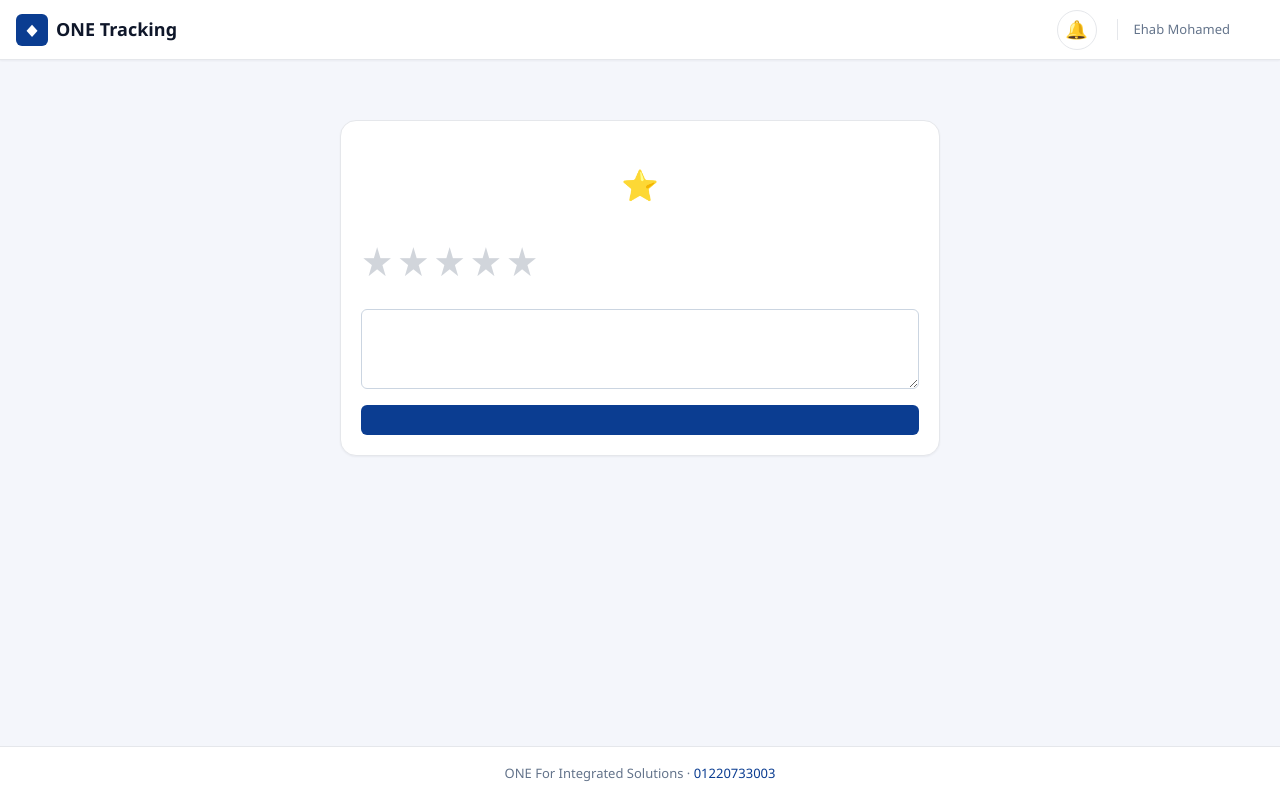
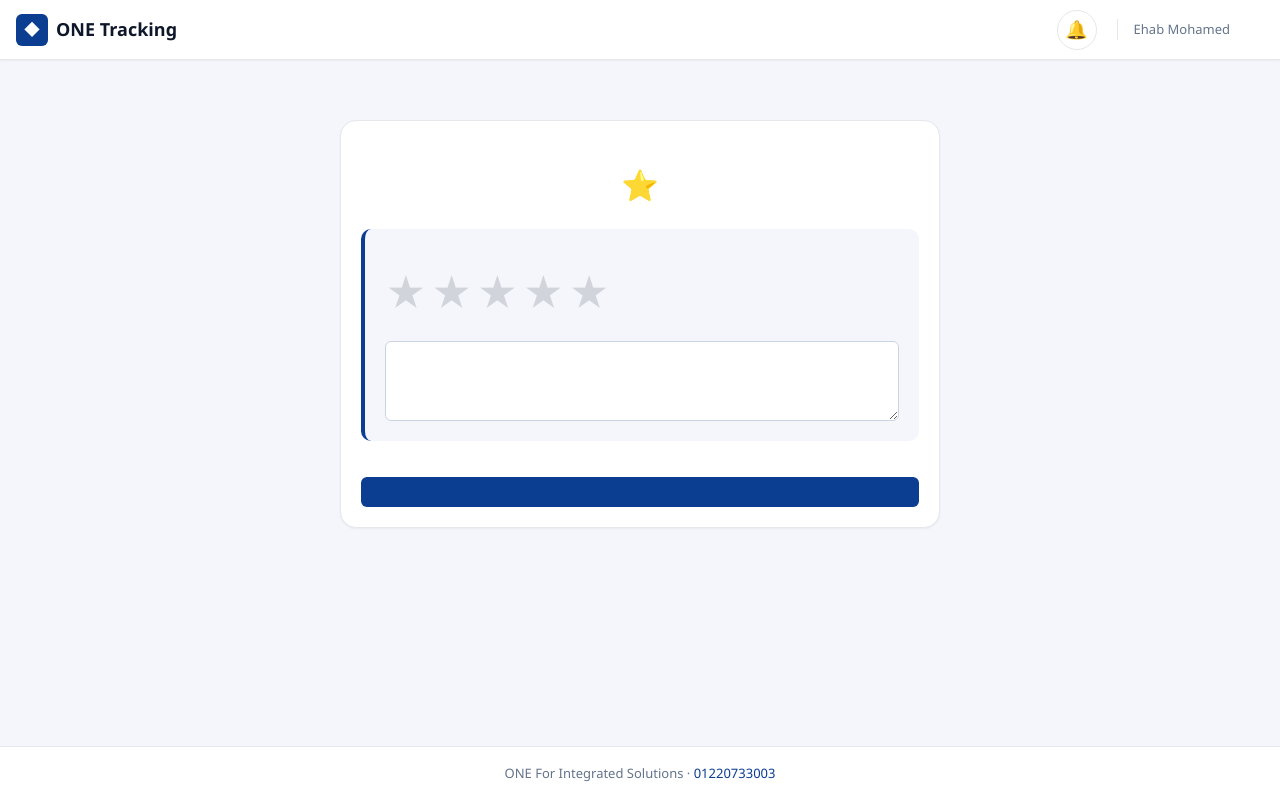
Before and after one commit to oneit11/one-tracking, a Flask app: template patch3/templates/portal/rating/form.html in a window 1280 px wide. Run offline with Flask 3, Linux system fonts and the light colour scheme; the template is opened without the code that fills it, so the values that code supplies are empty; a user stored in the database is signed in; parts of the project's set-up code (start-up, migrations or seed data) failed here and were passed over.

Commit message:
Add LTR support and styling for language toggle

```diff
--- a/static/css/main.css
+++ b/static/css/main.css
@@ -818,3 +818,40 @@ a:hover { color: var(--primary-hover); }
     color: #fbbf24;
     font-size: 20px;
 }
+
+/* ========== LTR support (English) ========== */
+html[dir="ltr"] body {
+    font-family: 'Segoe UI', -apple-system, BlinkMacSystemFont, sans-serif;
+}
+html[dir="ltr"] .nav-user-name,
+html[dir="ltr"] .brand-text {
+    /* keep original */
+}
+
+.lang-toggle {
+    background: rgba(255, 255, 255, 0.1);
+    padding: 6px 10px;
+    border-radius: 6px;
+    text-decoration: none;
+    color: inherit;
+    font-size: 13px;
+    font-weight: 600;
+    margin-inline-start: 8px;
+    transition: background 0.15s;
+}
+.lang-toggle:hover {
+    background: rgba(255, 255, 255, 0.2);
+}
+
+/* Dual rating layout */
+.rating-section {
+    padding: 20px;
+    background: var(--bg);
+    border-radius: var(--radius);
+    margin-bottom: 20px;
+    border-inline-start: 4px solid var(--primary);
+}
+.rating-section h3 {
+    margin: 0 0 12px 0;
+    color: var(--primary);
+}
```
